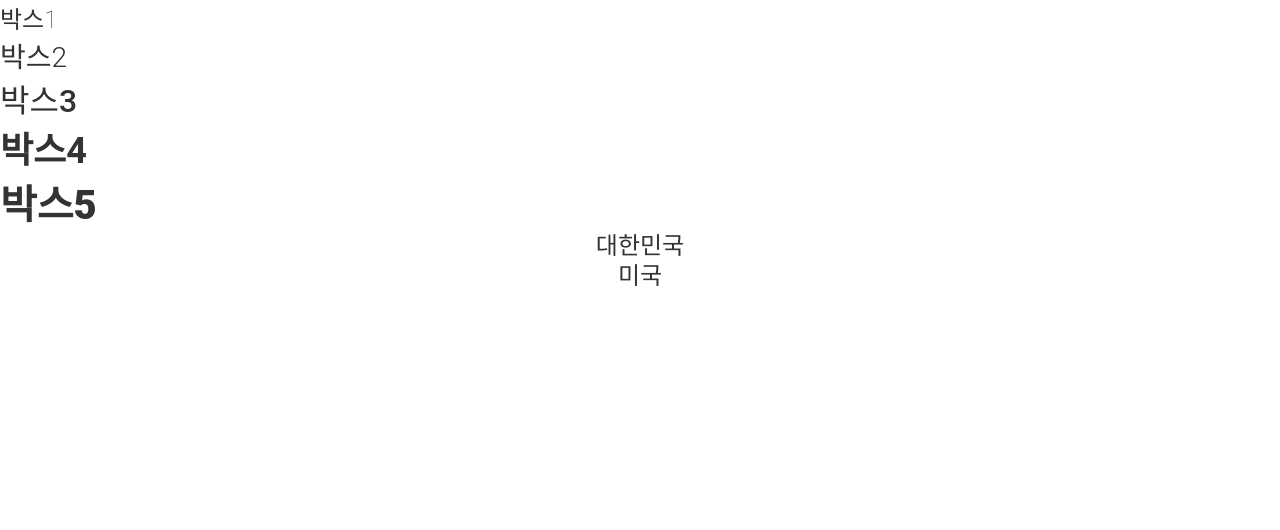
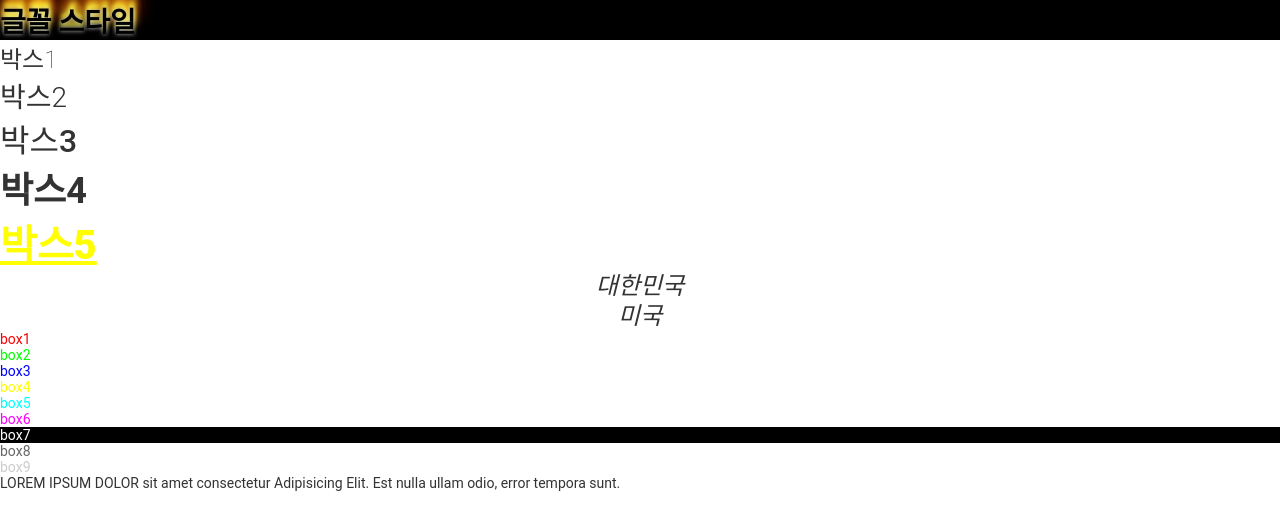
Before and after one commit to gns11/ex, a plain HTML site: page ex28.html in a window 1280 px wide. Drawn offline with Linux system fonts and the light colour scheme.

Commit message:
Add files via upload

```diff
--- a/ex28.html
+++ b/ex28.html
@@ -4,7 +4,6 @@
     <meta charset="UTF-8">
     <meta http-equiv="X-UA-Compatible" content="IE=edge">
     <meta name="viewport" content="width=device-width, initial-scale=1.0">
-    <!-- 폰트 -->
 
     <title>글꼴 스타일</title>
     <style>
@@ -27,37 +26,108 @@
             font-size: 14px;
             color: #333333;
         }
-        li:nth-child(1){
+        h1{
+            color: #000;
+            background-color: #000;
+            text-shadow: 0px   0px 4px  #ccc,
+                         0px  -5px 4px  #ff3,
+                         2px -10px 6px  #fd3,
+                        -2px -15px 11px #f80,
+                         2px -19px 18px #f20;
+        }
+        ul li:nth-child(1){
             font-weight: 100;
             font-size: 24px;
         }
-        li:nth-child(2){
+        ul li:nth-child(2){
             font-weight: 300;
             font-size: 28px;
         }
-        li:nth-child(3){
+        ul li:nth-child(3){
             font-weight: 500;
             font-size: 32px;
         }
-        li:nth-child(4){
+        ul li:nth-child(4){
             font-weight: 700;
             font-size: 36px;
         }
-        li:nth-child(5){
+        ul li:nth-child(5){
             font-weight: 900;
             font-size: 40px;
         }
-        p{
+        ul li:last-child{
+            /* text-decoration-style: solid;
+            text-decoration-color: #f00;
+            text-decoration-line: underline; */
+            /* text-decoration: solid #f00 underline; */
+            color: #ff0;
+            text-decoration: underline;
+        }
+        p:first-of-type{
+            font-family: sans-serif;
             font-weight: 500;
             font-size: 24px;
+            font-style: italic;
             line-height: 30px;
             color: #333333;
             text-align: center;
+
+        }
+        ol li:nth-child(1){
+            color: #f00;
+            color: #ff0000;
+        }
+        ol li:nth-child(2){
+            color: #0f0;
+            color: #00ff00;
+        }
+        ol li:nth-child(3){
+            color: #00f;
+            color: #0000ff;
+        }
+        ol li:nth-child(4){
+            color: #ff0;
+            color: #ffff00;
+        }
+
+        ol li:nth-child(5){
+            color: #0ff;
+            color: #00ffff;
+        }
+        ol li:nth-child(6){
+            color: #f0f;
+            color: #ff00ff;
+        }
+        ol li:nth-child(7){
+            color: #fff;
+            color: #ffffff;
+            background-color: #000;
+        }
+        ol li:nth-child(8){
+            color: #666;
+            color: #666666;
+        }
+        ol li:nth-child(9){
+            color: #ccc;
+            color: #cccccc;
+        }
+        p:last-of-type span:first-child{
+            text-transform: uppercase;
+        }
+        p:last-of-type span:nth-child(2){
+            text-transform: lowercase;
+        }
+        p:last-of-type span:nth-child(3){
+            text-transform: capitalize;
+        }
+        p:last-of-type span:first-child{
+            text-transform: uppercase;
         }
 
     </style>
 </head>
 <body>
+    <h1>글꼴 스타일</h1>
     <ul>
         <li>박스1</li>
         <li>박스2</li>
@@ -70,5 +140,23 @@
         <br>
         미국
     </p>
+    <ol>
+        <li>box1</li>
+        <li>box2</li>
+        <li>box3</li>
+        <li>box4</li>
+        <li>box5</li>
+        <li>box6</li>
+        <li>box7</li>
+        <li>box8</li>
+        <li>box9</li>
+    </ol>
+    <p>
+        <span> Lorem ipsum dolor</span>
+        <span>sit amet consectetur</span>
+        <span> adipisicing elit.</span>
+        <span> Est nulla ullam odio,</span>
+        <span>error tempora sunt.</span>
+    </p>
 </body>
 </html>
```
Also changed, not shown: ex29.html (added, +72 -0 lines), css.txt.
